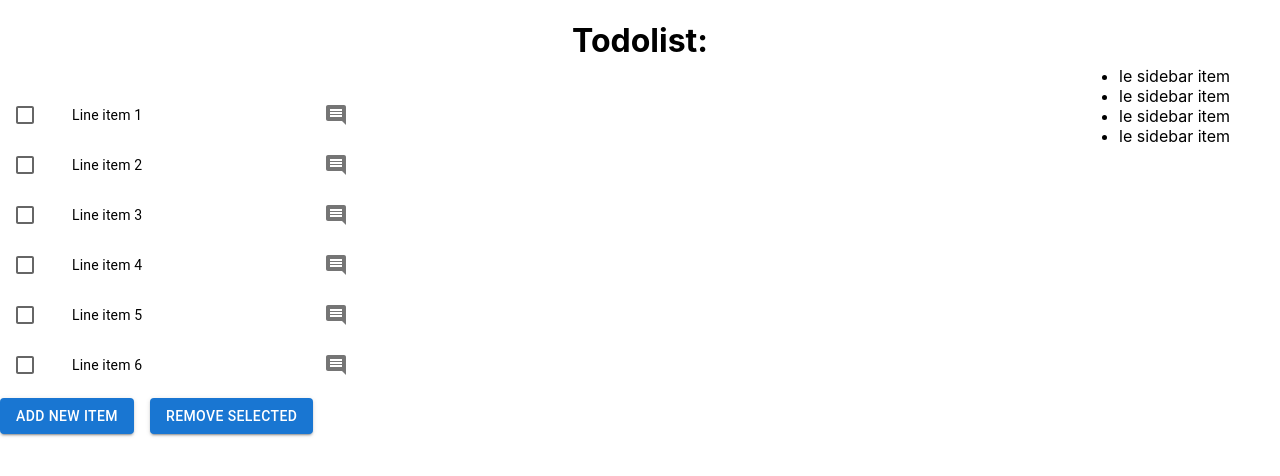
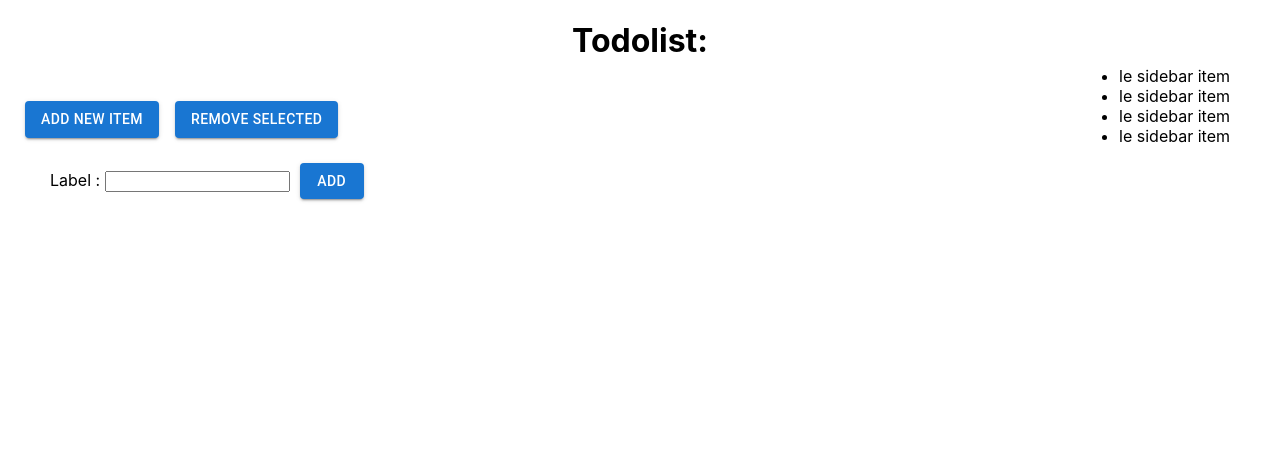
Before and after one commit to omer21104/React-todo-list, a React (Create React App) app in the folder client/todo-list/: page / in a window 1280 px wide. Both pictures are taken after a click on the button "ADD NEW ITEM". Shown: the top 476 px of the page. Built offline with nearby package versions, Linux system fonts and the light colour scheme.

Commit message:
Implemented adding and removing items logic to TodoList component.

```diff
--- a/client/todo-list/package.json
+++ b/client/todo-list/package.json
@@ -10,6 +10,7 @@
     "@testing-library/jest-dom": "^5.16.1",
     "@testing-library/react": "^12.1.2",
     "@testing-library/user-event": "^13.5.0",
+    "prettier": "^2.5.1",
     "react": "^17.0.2",
     "react-dom": "^17.0.2",
     "react-scripts": "5.0.0",
--- /dev/null
+++ b/client/todo-list/src/components/AddItemBox.js
@@ -0,0 +1,42 @@
+import React, { useState } from "react";
+import Button from "@mui/material/Button";
+
+const AddItemBox = (props) => {
+  const { addCallback } = props;
+  const [listItemText, setListItemText] = useState("");
+
+  const handleChange = (e) => {
+    setListItemText(e.target.value);
+  };
+
+  const handleClick = () => {
+    const datum = {
+      creationTime: new Date().getTime().toString(),
+      text: listItemText,
+      checked: false,
+    };
+    addCallback(datum);
+    setListItemText("");
+  };
+
+  return (
+    <div className={"add-item-box"}>
+      <label htmlFor="listItemText">Label : </label>
+      <input
+        type="text"
+        name={"listItemText"}
+        value={listItemText}
+        onChange={handleChange}
+      />
+      <Button
+        variant={"contained"}
+        onClick={handleClick}
+        style={{ marginLeft: "10px" }}
+      >
+        Add
+      </Button>
+    </div>
+  );
+};
+
+export default AddItemBox;
--- a/client/todo-list/src/components/Sidebar.js
+++ b/client/todo-list/src/components/Sidebar.js
@@ -2,14 +2,14 @@ import React from 'react';
 
 const Sidebar = () => {
     return (
-        <sidebar className={'sidebar'}>
+        <div className={'sidebar'}>
             <ul>
                 <li>le sidebar item</li>
                 <li>le sidebar item</li>
                 <li>le sidebar item</li>
                 <li>le sidebar item</li>
             </ul>
-        </sidebar>
+        </div>
     );
 };
 
--- a/client/todo-list/src/components/TodoList.js
+++ b/client/todo-list/src/components/TodoList.js
@@ -1,49 +1,58 @@
-
-import * as React from 'react';
-import List from '@mui/material/List';
-import ListItem from '@mui/material/ListItem';
-import ListItemButton from '@mui/material/ListItemButton';
-import ListItemIcon from '@mui/material/ListItemIcon';
-import ListItemText from '@mui/material/ListItemText';
-import Checkbox from '@mui/material/Checkbox';
-import IconButton from '@mui/material/IconButton';
-import CommentIcon from '@mui/icons-material/Comment';
-import Button from '@mui/material/Button';
-import Stack from '@mui/material/Stack';
+import * as React from "react";
+import List from "@mui/material/List";
+import ListItem from "@mui/material/ListItem";
+import ListItemButton from "@mui/material/ListItemButton";
+import ListItemIcon from "@mui/material/ListItemIcon";
+import ListItemText from "@mui/material/ListItemText";
+import Checkbox from "@mui/material/Checkbox";
+import IconButton from "@mui/material/IconButton";
+import CommentIcon from "@mui/icons-material/Comment";
+import Button from "@mui/material/Button";
+import Stack from "@mui/material/Stack";
+import { useState } from "react";
+import AddItemBox from "./AddItemBox";
 
 export default function TodoList() {
-    const [checked, setChecked] = React.useState([]);
+  const [tasks, setTasks] = useState([]);
+  const [isAddToggled, setIsAddToggled] = useState(false);
 
   const handleToggle = (value) => () => {
-        const currentIndex = checked.indexOf(value);
-        const newChecked = [...checked];
+    const currentIndex = tasks.indexOf(value);
+    console.log(currentIndex);
+    const newTasks = [...tasks];
 
     if (currentIndex === -1) {
-            newChecked.push(value);
+      console.log("????");
     } else {
-            newChecked.splice(currentIndex, 1);
+      newTasks[currentIndex].checked = !newTasks[currentIndex].checked;
     }
 
-        setChecked(newChecked);
+    setTasks(newTasks);
   };
 
   const handleAddClick = () => {
-        console.log('add clicked')
-    }
+    setIsAddToggled(!isAddToggled);
+    console.log("add clicked");
+  };
 
   const handleRemoveClick = () => {
-        console.log('remove clicked')
-    }
+    setTasks(tasks.filter((task) => task.checked === false));
+  };
+
+  const addNewItem = (item) => {
+    setTasks([...tasks, item]);
+  };
 
   return (
-        <div>
-            <List sx={{ width: '100%', maxWidth: 360, bgcolor: 'background.paper' }}>
-                {[0, 1, 2, 3, 4, 5].map((value) => {
-                    const labelId = `checkbox-list-label-${value}`;
+    <div className={"todolist-container"}>
+      <List sx={{ width: "100%", maxWidth: 360, bgcolor: "background.paper" }}>
+        {tasks.map((task) => {
+          const { creationTime, text } = task;
+          const labelId = `checkbox-list-label-${text}`;
 
           return (
             <ListItem
-                            key={value}
+              key={creationTime}
               secondaryAction={
                 <IconButton edge="end" aria-label="comments">
                   <CommentIcon />
@@ -51,17 +60,21 @@ export default function TodoList() {
               }
               disablePadding
             >
-                            <ListItemButton role={undefined} onClick={handleToggle(value)} dense>
+              <ListItemButton
+                role={undefined}
+                onClick={handleToggle(task)}
+                dense
+              >
                 <ListItemIcon>
                   <Checkbox
                     edge="start"
-                                        checked={checked.indexOf(value) !== -1}
+                    checked={task.checked}
                     tabIndex={-1}
                     disableRipple
-                                        inputProps={{ 'aria-labelledby': labelId }}
+                    inputProps={{ "aria-labelledby": labelId }}
                   />
                 </ListItemIcon>
-                                <ListItemText id={labelId} primary={`Line item ${value + 1}`} />
+                <ListItemText id={labelId} primary={text} />
               </ListItemButton>
             </ListItem>
           );
@@ -69,9 +82,14 @@ export default function TodoList() {
       </List>
       <div>
         <Stack spacing={2} direction="row">
-                    <Button variant={"contained"} onClick={handleAddClick}>Add new item</Button>
-                    <Button variant={"contained"} onClick={handleRemoveClick}>Remove selected</Button>
+          <Button variant={"contained"} onClick={handleAddClick}>
+            Add new item
+          </Button>
+          <Button variant={"contained"} onClick={handleRemoveClick}>
+            Remove selected
+          </Button>
         </Stack>
+        {isAddToggled && <AddItemBox addCallback={addNewItem} />}
       </div>
     </div>
   );
--- a/client/todo-list/src/index.css
+++ b/client/todo-list/src/index.css
@@ -14,6 +14,16 @@ body {
   margin: 50px;
 }
 
+.todolist-container {
+  margin: 25px;
+}
+
+.add-item-box {
+  text-align: left;
+  margin: 25px;
+
+}
+
 code {
   font-family: source-code-pro, Menlo, Monaco, Consolas, 'Courier New',
     monospace;
```
Also changed, not shown: 1 other file (tests, documents, lock files or other folders). Lines whose indentation alone changed are shown as unchanged.
